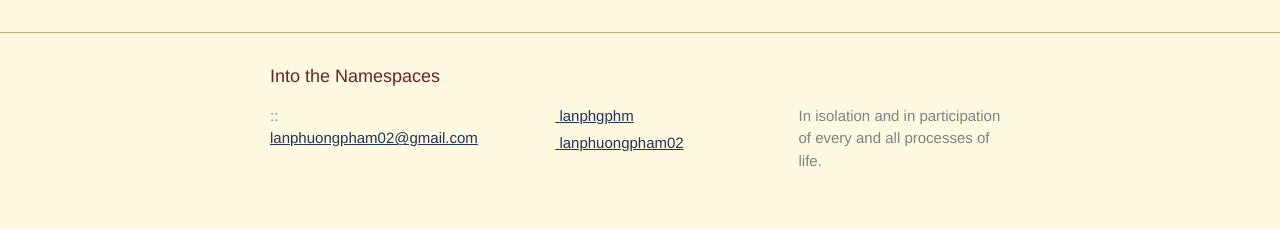
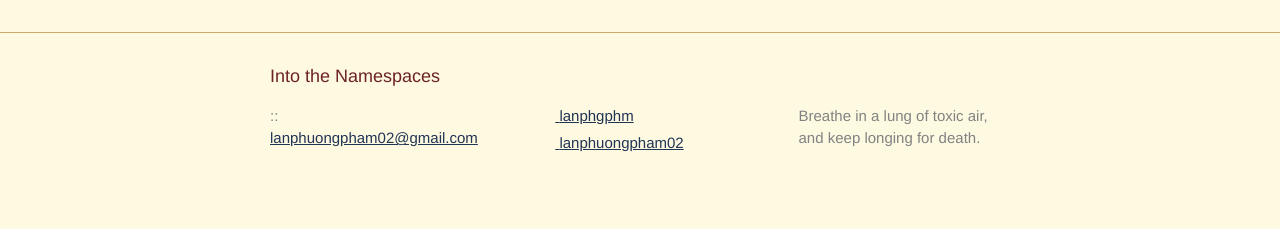
Before and after one commit to lanphgphm/lanphgphm.github.io, a Jekyll site: the page built from index.md, in a window 1280 px wide. Shown: the part 687-916 px from the top of the page. Built offline with Jekyll 4.4.1, drawn with Linux system fonts in a browser that asks for light colours.

Commit message:
Im emo now

```diff
--- a/_config.yml
+++ b/_config.yml
@@ -16,7 +16,7 @@
 title: Into the Namespaces
 email: lanphuongpham02@gmail.com
 description: >- # this means to ignore newlines until "baseurl:"
-  In isolation and in participation of every and all processes of life.
+  Breathe in a lung of toxic air, and keep longing for death.
 baseurl: '' # the subpath of your site, e.g. /blog
 url: 'https://lanphgphm.github.io/' # the base hostname & protocol for your site, e.g. http://example.com
 permalink: /:categories/:year/:month/:day/:title/
--- a/_layouts/default.html
+++ b/_layouts/default.html
@@ -46,7 +46,7 @@
 </div>
 
       <div class="footer-col footer-col-3">
-        <p>In isolation and in participation of every and all processes of life.</p>
+        <p>Breathe in a lung of toxic air, and keep longing for death.</p>
       </div>
     </div>
 
```
